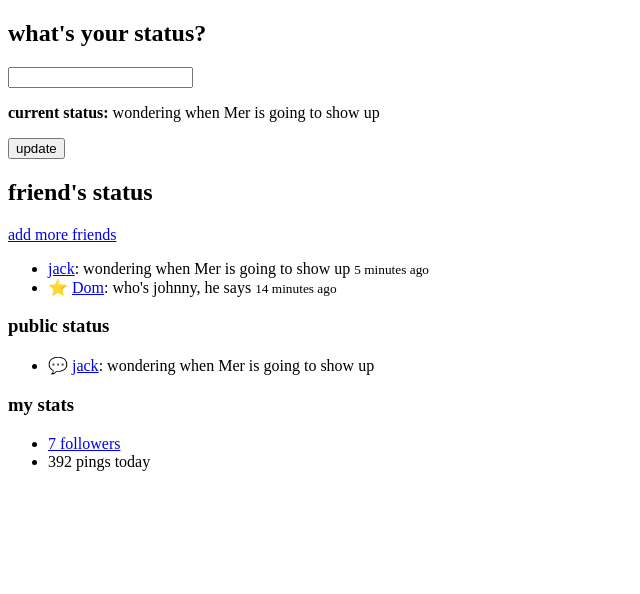
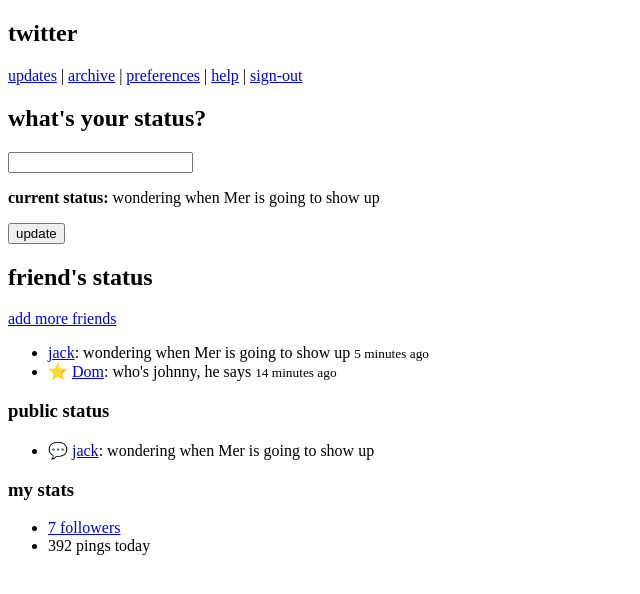
Before and after one commit to rosemelissa/html-twitter-base, a website: page index.html in a window 1280 px wide. Shown: the whole page, without its empty margins (0-640 px from the left). Drawn offline with Linux system fonts and the light colour scheme.

Commit message:
Added header section

```diff
--- a/index.html
+++ b/index.html
@@ -4,7 +4,16 @@
     <title>Twitter</title>
   </head>
   <body>
-    <header></header>
+    <header>
+      <h2>twitter</h2>
+      <nav>
+        <a href="#">updates</a> |
+        <a href="#">archive</a> |
+        <a href="#">preferences</a> |
+        <a href="#">help</a> |
+        <a href="#">sign-out</a>
+      </nav>
+    </header>
     <main>
       <section class="whats-your-status">
         <h1>what's your status?</h1>
```
